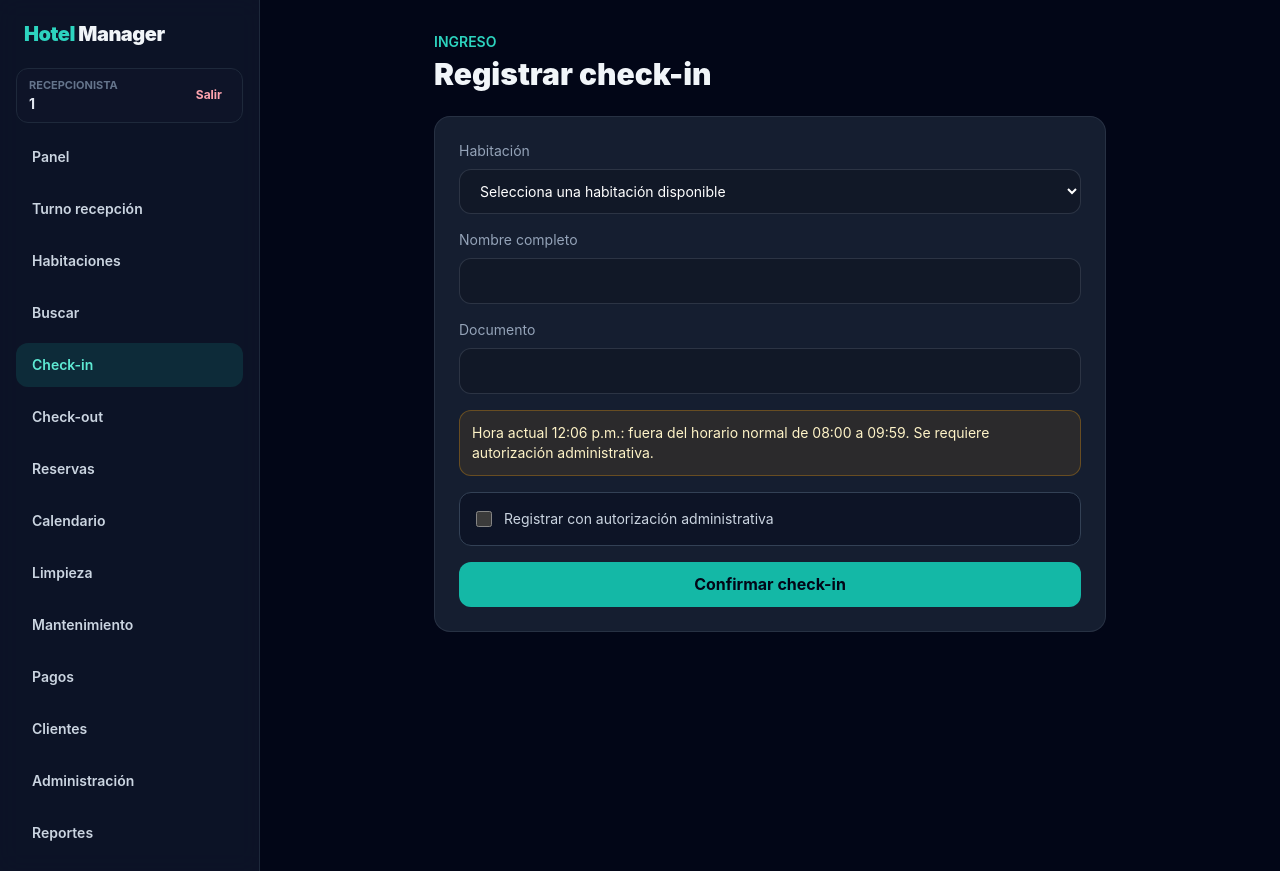
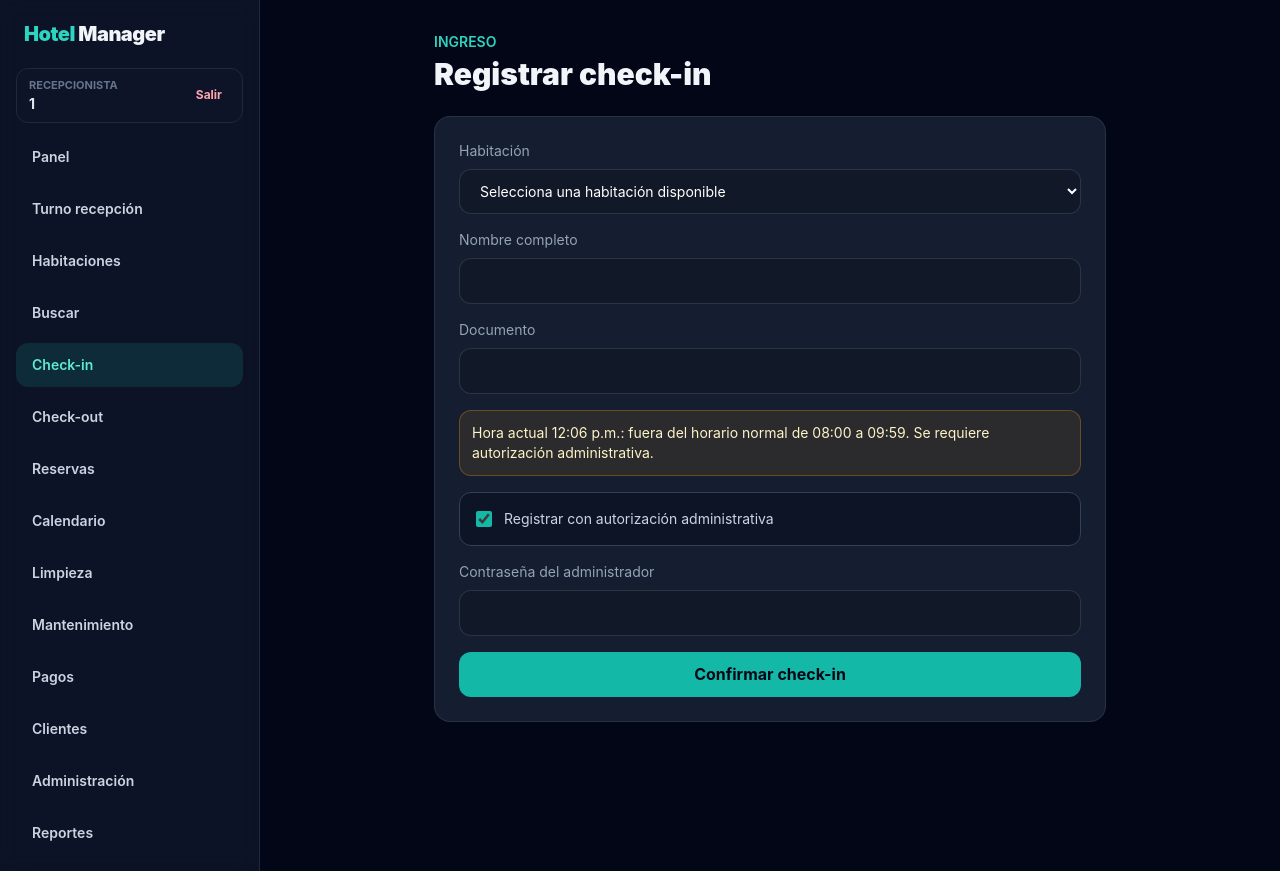
Before and after one commit to DiegoVillanueva32/Sistema-hotelero, a Flask app: page /checkin in a window 1280 px wide. Run offline with Flask 3, Linux system fonts and the light colour scheme; the visitor is signed in with stand-in values (Sample User, id 1); some libraries are stand-ins or nearby versions.

Commit message:
Solicitar contraseña de administrador en check-in
Co-authored-by: Copilot <223556219+Copilot@users.noreply.github.com>

```diff
--- a/templates/checkin.html
+++ b/templates/checkin.html
@@ -4,7 +4,7 @@
 <div class="mx-auto max-w-2xl">
   <p class="text-sm font-semibold text-teal-400">INGRESO</p>
   <h1 class="mt-1 text-3xl font-black">Registrar check-in</h1>
-  <form class="card mt-6 space-y-4 p-6" method="post">
+  <form id="checkin-form" class="card mt-6 space-y-4 p-6" method="post">
     <label class="block text-sm text-slate-400">Habitación
       <select class="input-dark mt-2" name="habitacion" required>
         <option value="" disabled {% if not habitacion_seleccionada %}selected{% endif %}>Selecciona una habitación disponible</option>
@@ -21,25 +21,31 @@
     {% endif %}
 
     <label class="flex items-center gap-3 rounded-xl border border-slate-700 bg-slate-950/40 p-4 text-sm text-slate-300">
-      <input type="checkbox" name="administrador" value="1" id="autorizacion_admin" class="h-4 w-4 accent-teal-500">
+      <input type="checkbox" name="administrador" value="1" id="autorizacion_admin" class="h-4 w-4 accent-teal-500" {% if requiere_autorizacion %}checked{% endif %}>
       Registrar con autorización administrativa
     </label>
-    <input type="hidden" name="password_admin" id="password_admin">
+    <label id="password_admin_container" class="block text-sm text-slate-400 {% if not requiere_autorizacion %}hidden{% endif %}">Contraseña del administrador
+      <input class="input-dark mt-2" type="password" name="password_admin" id="password_admin" autocomplete="current-password" {% if requiere_autorizacion %}required{% endif %}>
+    </label>
 
     <button class="btn w-full bg-teal-500 text-slate-950" {% if not habitaciones %}disabled{% endif %}>Confirmar check-in</button>
   </form>
 </div>
 <script>
-  document.querySelector('.card form')?.addEventListener('submit', function (event) {
-    const checkbox = document.getElementById('autorizacion_admin');
-    if (!checkbox.checked) return;
+  const checkboxAdmin = document.getElementById('autorizacion_admin');
+  const passwordAdminContainer = document.getElementById('password_admin_container');
+  const passwordAdmin = document.getElementById('password_admin');
 
-    const password = window.prompt('Ingresa la contraseña del administrador:');
-    if (password === null || password === '') {
-      event.preventDefault();
-      return;
+  function actualizarCampoAdministrador() {
+    const requiere = checkboxAdmin.checked;
+    passwordAdminContainer.classList.toggle('hidden', !requiere);
+    passwordAdmin.required = requiere;
+    if (!requiere) {
+      passwordAdmin.value = '';
     }
-    document.getElementById('password_admin').value = password;
-  });
+  }
+
+  checkboxAdmin.addEventListener('change', actualizarCampoAdministrador);
+  actualizarCampoAdministrador();
 </script>
 {% endblock %}
```
